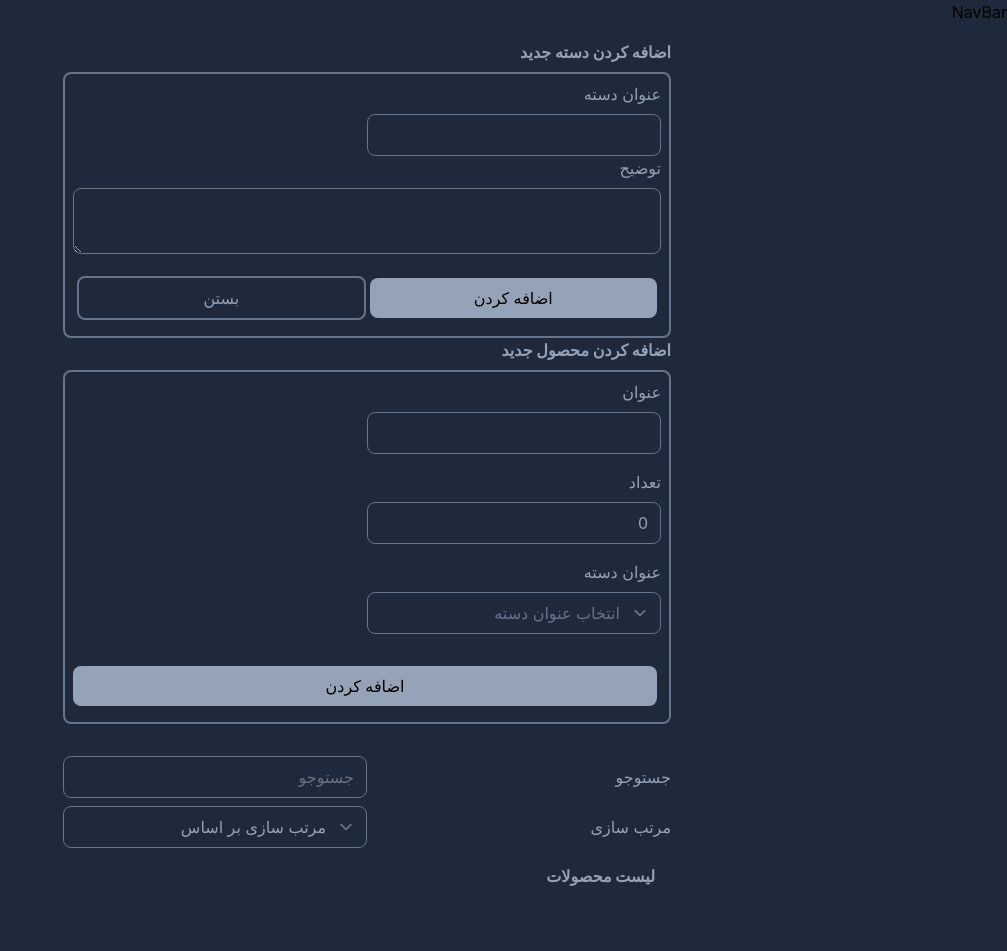
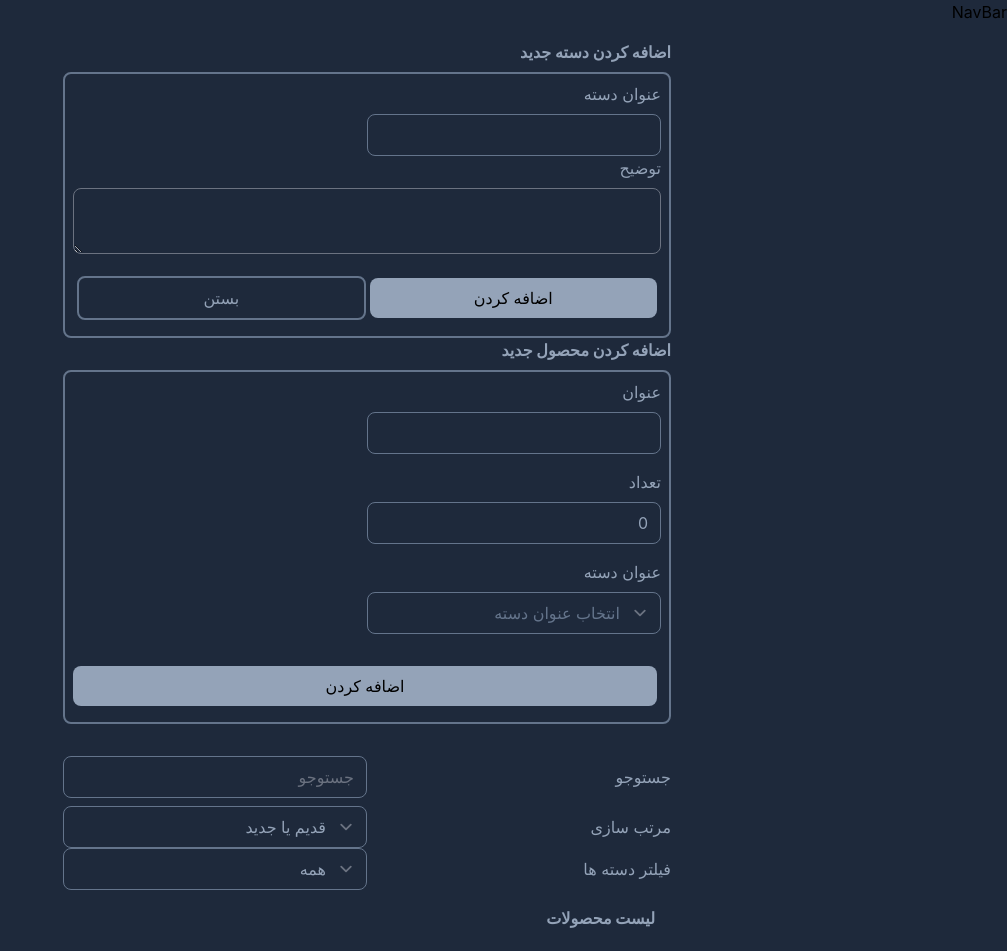
Before and after one commit to ZahraNejati79/inventory, a React (Create React App) app: page / in a window 1280 px wide. Shown: the top 951 px of the page, without its empty margins (273-1280 px from the left). Before the commit the page ends 912 px from the top, so only its background shows below. Built offline with nearby package versions, Linux system fonts and the light colour scheme.

Commit message:
category filter

```diff
--- a/src/App.js
+++ b/src/App.js
@@ -10,15 +10,17 @@ const App = () => {
   const [categories, setCategories] = useState([]);
   const [productList, setProductList] = useState([]);
   const [filterProducts, setFilterProducts] = useState([]);
+  const [selectedCategory, setSelectedCategory] = useState("");
   const [search, setSearch] = useState("");
   const [sort, setSort] = useState("");
 
   useEffect(() => {
     let result = productList;
     result = filterSearchTitle(result);
+    result = filterCategoryHandler(result);
     result = sortDateHandler(result);
     setFilterProducts(result);
-  }, [productList, sort, search]);
+  }, [productList, sort, search, selectedCategory]);
 
   useEffect(() => {
     const savedProducts = JSON.parse(localStorage.getItem("products")) || [];
@@ -47,19 +49,29 @@ const App = () => {
     return array.filter((p) => p.title.toLowerCase().includes(search));
   };
   const sortHandler = (e) => {
-    console.log(sort);
     setSort(e.target.value);
   };
+
   const sortDateHandler = (array) => {
     let sortedProducts = [...array];
     return sortedProducts.sort((a, b) => {
       if (sort === "latest") {
+        return new Date(a.createdAt) > new Date(b.createdAt) ? 1 : -1;
+      } else if (sort === "earliest") {
         return new Date(a.createdAt) > new Date(b.createdAt) ? -1 : 1;
-      } else if (sort === "earliest") {
-        return new Date(a.createdAt) > new Date(b.createdAt) ? 1 : -1;
       }
     });
   };
+
+  const filterCategoryHandler = (array) => {
+    if (!selectedCategory) return array;
+    return array.filter((p) => p.categoryId === selectedCategory);
+  };
+
+  const onCategoryFileter = (e) => {
+    setSelectedCategory(e.target.value);
+  };
+
   return (
     <div dir="rtl" className="w-screen min-h-screen container bg-slate-800 ">
       <NavBar />
@@ -69,8 +81,11 @@ const App = () => {
         <Filter
           sort={sort}
           search={search}
+          selectedCategory={selectedCategory}
           onSearch={searchHandler}
           onSort={sortHandler}
+          onCategoryFileter={onCategoryFileter}
+          categories={categories}
         />
         <ProductList
           productList={filterProducts}
--- a/src/components/Filter.jsx
+++ b/src/components/Filter.jsx
@@ -1,6 +1,14 @@
 import { useState } from "react";
 
-const Filter = ({ sort, search, onSort, onSearch }) => {
+const Filter = ({
+  sort,
+  search,
+  onCategoryFileter,
+  selectedCategory,
+  onSort,
+  onSearch,
+  categories,
+}) => {
   return (
     <div className="flex-col justify-center py-6 rounded-lg pb-2 mt-2">
       <div className="flex justify-between items-center  w-full mb-2">
@@ -23,10 +31,27 @@ const Filter = ({ sort, search, onSort, onSearch }) => {
           className="bg-slate-800 text-slate-400 border-slate-500 w-1/2 rounded-lg"
         >
           <option disabled selected hidden value="">
-            مرتب سازی بر اساس
+            قدیم یا جدید
           </option>
-          <option value="latest">قدیم به جدید</option>
-          <option value="earliest">جدید به قدیم</option>
+          <option value="latest">قدیم</option>
+          <option value="earliest">جدید</option>
+        </select>
+      </div>
+      <div className="flex justify-between items-center w-full">
+        <div className="text-slate-400">فیلتر دسته ها</div>
+        <select
+          value={selectedCategory}
+          onChange={onCategoryFileter}
+          className="bg-slate-800 text-slate-400 border-slate-500 w-1/2 rounded-lg"
+        >
+          <option selected value="">
+            همه
+          </option>
+          {categories.map((c) => (
+            <option key={c.id} value={c.id}>
+              {c.title}
+            </option>
+          ))}
         </select>
       </div>
     </div>
```
